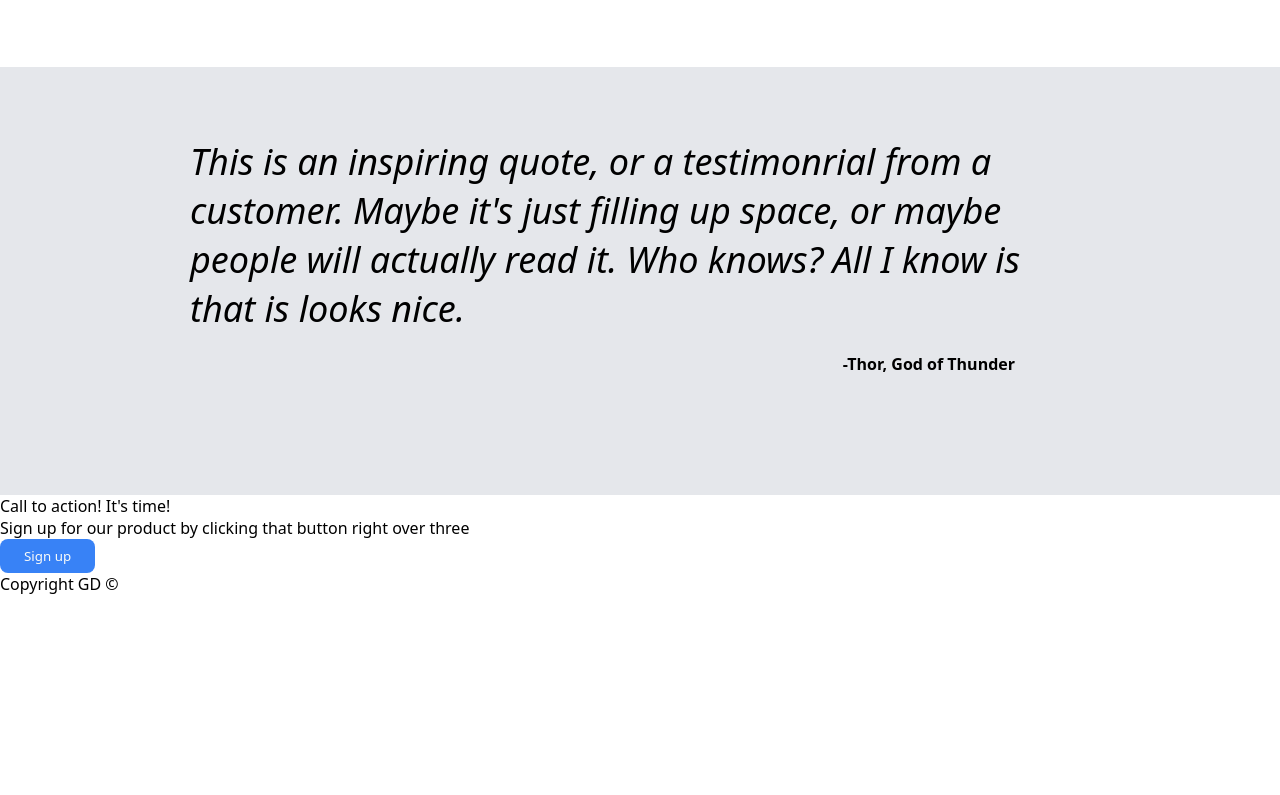
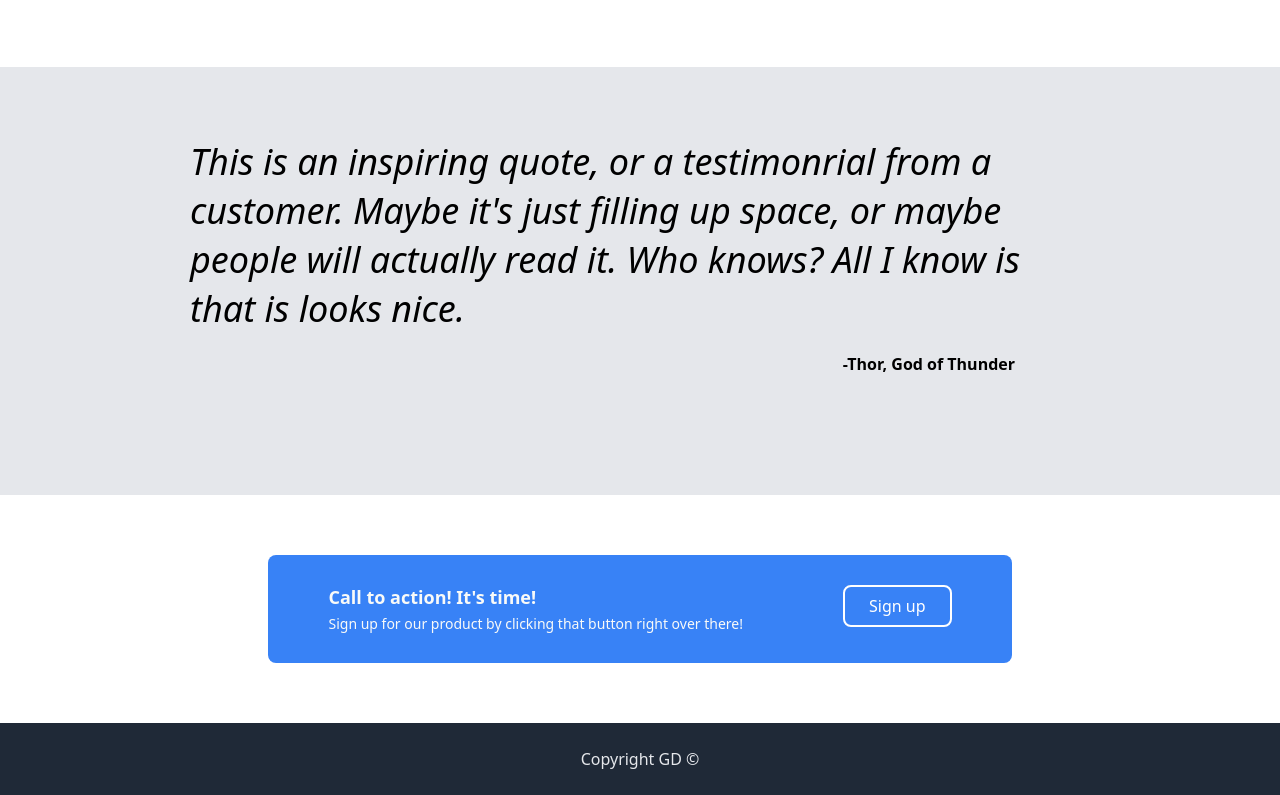
Before and after one commit to gdemicoli/TOP-CSS-Website, a plain HTML site: page index.html in a window 1280 px wide. Shown: the part 917-1712 px from the top of the page. Before the commit the page ends 1512 px from the top, so only its background shows below. Drawn offline with Linux system fonts and the light colour scheme.

Commit message:
finished middle section

```diff
--- a/index.html
+++ b/index.html
@@ -96,17 +96,26 @@
 
     </div>
 
-    <div class="bottom-containter">
+    <div class="bottom-container">
+        <div class="holder">
+            <div class="backgroundcolor">
 
-        <div class="heading">Call to action! It's time!</div>
-        <div>Sign up for our product by clicking that button right over three</div>
-        <div class="sign-up"> <button>Sign up</button></div>
+
+                <div class="leftb">
+                    <div class="heading">Call to action! It's time!</div>
+                    <div class="light">Sign up for our product by clicking that button right over there!</div>
+                </div>
+
+                <div class="rightb">
+                    <div> <button class="sign-up2">Sign up</button></div>
+                </div>
+            </div>
+        </div>
     </div>
 
     <div class="footer">
-        Copyright GD ©
+        <div class="footerinfo">Copyright GD ©</div>
     </div>
-
 
 
 
--- a/style.css
+++ b/style.css
@@ -2,6 +2,7 @@ body{
     display: flex;
     flex-direction: column;
     margin: 0;
+
 }
 
 *{
@@ -208,3 +209,84 @@ button {
     width: 850px;
     font-weight: bold;
 }
+
+/* bottom conatiner */
+
+.bottom-container {
+    display: flex;
+    justify-content: center;
+
+    /* width: 1000px; */
+
+}
+
+.holder {
+    flex-grow: 1;
+
+    display: flex;
+    justify-content: center;
+    display: flex;
+    border-radius: 10px;
+    overflow: hidden;
+}
+
+.backgroundcolor{
+    margin-top: 60px;
+    margin-bottom: 60px;
+    margin-left: 80px;
+    margin-right: 80px;
+
+    padding-top: 30px;
+    padding-bottom: 30px;
+    padding-left: 60px;
+    padding-right: 60px;
+
+    background-color: #3882f6;
+    border: none;
+    border-radius: 8px;
+    background: #3882f6;
+    color: #f9faf8;
+
+    display: flex;
+    gap: 100px;
+}
+.leftb{
+   display: flex;
+   flex-direction: column;
+   gap: 5px;
+
+}
+
+.heading {
+    font-size: 18px;
+    font-weight: bold;
+}
+
+.light {
+    font-size: 14px;
+    font-weight: lighter;
+}
+
+.sign-up2 {
+    border: 2px solid black;
+    background-color: #3882f6;
+    color: black;
+
+    font-size: 16px;
+    cursor: pointer;
+    border-color: #ffffff;
+  color: rgb(255, 255, 255)
+}
+
+.footer {
+    display: flex;
+    background-color: #1f2937;
+    padding-top: 25px;
+    padding-bottom: 25px;
+    justify-content: center;
+    align-content: center;
+}
+
+.footerinfo {
+    color: #e5e7eb;
+}
```
